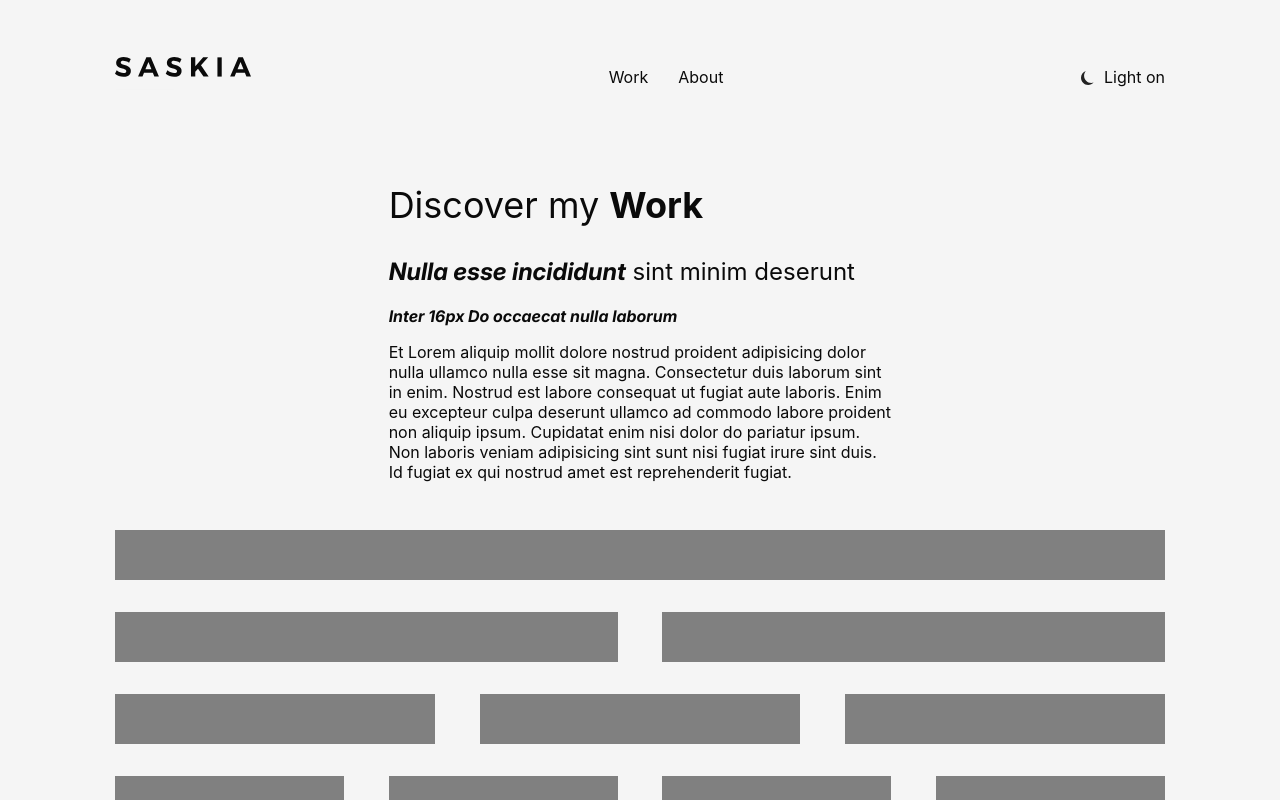
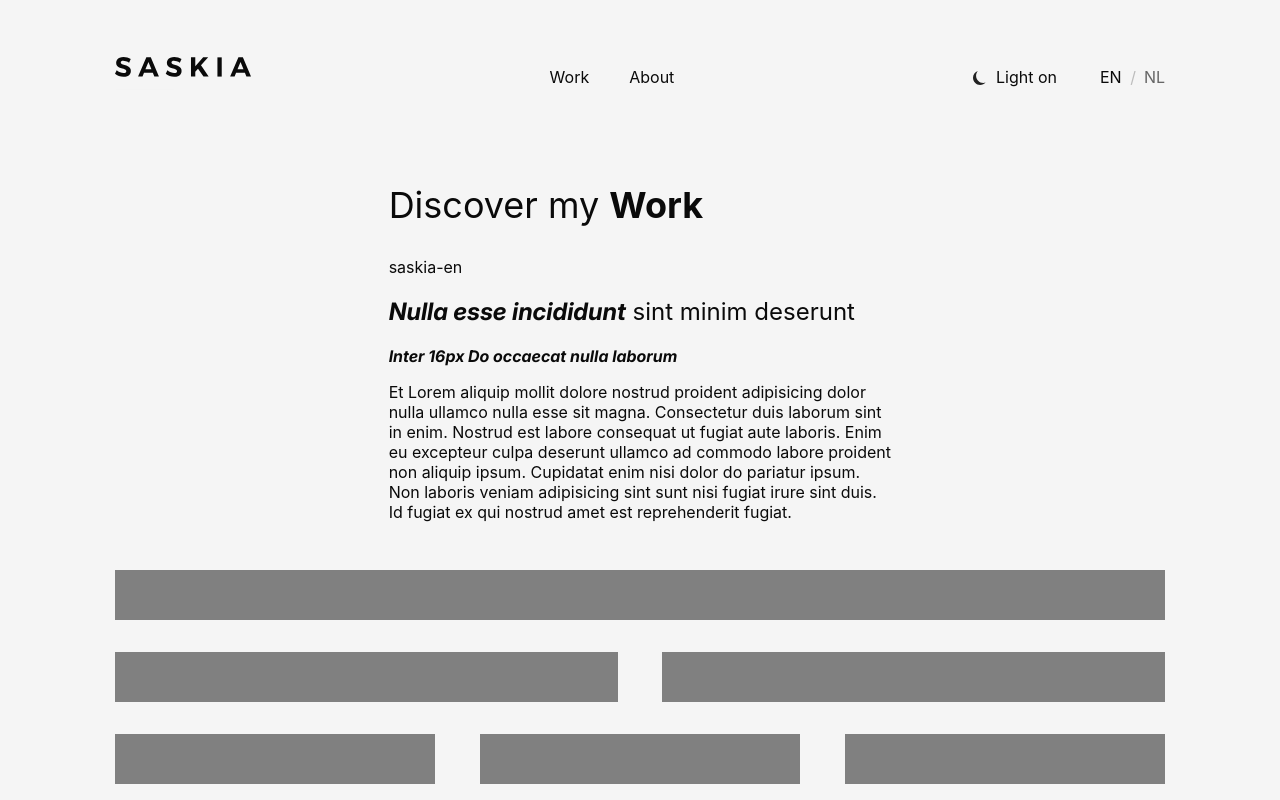
Before and after one commit to saskiawijnstra/websitesaskia, a Vue app in the folder web-code/: page / in a window 1280 px wide. Shown: the top 800 px of the page. Built offline with nearby package versions, Linux system fonts and the light colour scheme; a web font is replaced by a local one.

Commit message:
improve accessibilty add sun/moon rise animation

```diff
--- a/web-code/src/App.vue
+++ b/web-code/src/App.vue
@@ -1,8 +1,3 @@
-<script setup lang="ts">
-import GridTest from "./components/grid-test.vue";
-import headerBar from "./components/header/header-bar.vue";
-</script>
-
 <template>
   <header-bar />
 
@@ -15,6 +10,8 @@ import headerBar from "./components/header/header-bar.vue";
   <article class="grid-container">
     <div class="content col-span-6-start-4">
       <h1>Discover my <strong>Work</strong></h1>
+
+      {{ t("page-logo-alt") }}
 
       <h2>
         <strong><i>Nulla esse incididunt</i></strong> sint minim deserunt
@@ -37,4 +34,12 @@ import headerBar from "./components/header/header-bar.vue";
   <grid-test />
 </template>
 
+<script setup lang="ts">
+import { useI18n } from "vue-i18n";
+import GridTest from "./components/grid-test.vue";
+import headerBar from "./components/header/header-bar.vue";
+
+const { t } = useI18n();
+</script>
+
 <style lang="scss"></style>
--- a/web-code/src/components/elements/toggle-button.vue
+++ b/web-code/src/components/elements/toggle-button.vue
@@ -39,6 +39,15 @@ function onChange(event: Event) {
   align-items: center;
   cursor: pointer;
 
+  &:focus-visible {
+    border: 2px solid red;
+  }
+
+  &:has(input:focus-visible) {
+    outline: 1px solid var(--color-default-focus-border);
+    outline-offset: 2px;
+  }
+
   input[type="checkbox"] {
     position: absolute;
     opacity: 0;
@@ -48,11 +57,6 @@ function onChange(event: Event) {
 
   .custom-toggle {
     display: inline-block;
-
-    input:checked + & {
-      // background-color: #333;
-      // color: white;
-    }
   }
 }
 </style>
--- a/web-code/src/components/header/color-scheme-switch.vue
+++ b/web-code/src/components/header/color-scheme-switch.vue
@@ -2,17 +2,17 @@
   <toggle-button
     :modelValue="useDarkMode"
     @update:model-value="updateValue($event)"
-    accessibility-label="toggleDarkmode"
+    :accessibility-label="t('settings.toggle-dark-mode-accessibility-label')"
     class="color-scheme-switch"
   >
     <div class="content">
       <figure aria-labelledby="#color-scheme-label">
-        <transition name="fade" mode="out-in">
+        <transition name="rise" mode="out-in">
           <light-mode-icon v-if="useDarkMode" />
           <dark-mode-icon v-else />
         </transition>
       </figure>
-      <div id="#color-scheme-label">
+      <div id="#color-scheme-label" class="text">
         {{ t("settings.toggle-dark-mode", +useDarkMode - 1) }}
       </div>
     </div>
@@ -35,7 +35,6 @@ const uiStore = useUiStore();
 const { colorScheme } = storeToRefs(uiStore);
 
 const useDarkMode = ref(colorScheme.value === "dark");
-console.log("used", useDarkMode.value);
 
 function updateValue(event: boolean) {
   useDarkMode.value = event;
@@ -44,11 +43,26 @@ function updateValue(event: boolean) {
 </script>
 
 <style scoped lang="scss">
+.rise {
+  &-enter-active,
+  &-leave-active {
+    transition: transform 0.2s ease;
+  }
+  &-enter-from,
+  &-leave-to {
+    transform: translateY(100%);
+  }
+}
+
+.text {
+  min-width: 64px;
+}
 .color-scheme-switch {
   display: inline-flex;
   align-items: center;
   cursor: pointer;
 
+  overflow: hidden;
   .content {
     display: flex;
     align-items: center;
--- a/web-code/src/components/header/header-bar.vue
+++ b/web-code/src/components/header/header-bar.vue
@@ -19,6 +19,7 @@
 
       <div class="settings">
         <color-scheme-switch />
+        <locale-switch />
       </div>
     </div>
   </div>
@@ -27,6 +28,7 @@
 <script lang="ts" setup>
 import { useI18n } from "vue-i18n";
 import colorSchemeSwitch from "./color-scheme-switch.vue";
+import localeSwitch from "./locale-switch.vue";
 import LogoSvg from "@/assets/images/logo.svg?component";
 import { useUiStore } from "../../stores/uiStore";
 import { storeToRefs } from "pinia";
@@ -82,7 +84,7 @@ const { colorScheme } = storeToRefs(uiStore);
     .settings {
       display: flex;
       align-items: center;
-      gap: 30px;
+      gap: 40px;
 
       a {
         color: var(--color-niet-zwart);
--- /dev/null
+++ b/web-code/src/components/header/locale-switch.vue
@@ -0,0 +1,76 @@
+<template>
+  <div
+    class="locale-switch"
+    role="radiogroup"
+    :aria-label="t('settings.select-language-accessibility-label')"
+  >
+    <label
+      v-for="locale in availableLocales"
+      :key="locale"
+      :class="['locale-option', { active: locale === currentLocale }]"
+      :aria-checked="locale === currentLocale"
+      role="radio"
+    >
+      <input type="radio" :value="locale" v-model="selected" class="sr-only" />
+      {{ locale }}
+    </label>
+  </div>
+</template>
+
+<script setup lang="ts">
+import { computed } from "vue";
+import { useI18n } from "vue-i18n";
+
+const { t } = useI18n();
+
+const { availableLocales, locale: currentLocale } = useI18n();
+
+const selected = computed({
+  get: () => currentLocale.value,
+  set: (val) => {
+    currentLocale.value = val;
+  },
+});
+</script>
+
+<style scoped lang="scss">
+.locale-switch {
+  display: flex;
+  gap: calc-rem(4px);
+}
+
+.locale-option {
+  cursor: pointer;
+  color: #666;
+  transition: color 0.2s;
+  text-transform: uppercase;
+  position: relative;
+
+  &.active {
+    color: var(--color-default-text);
+  }
+
+  &:not(:last-child)::after {
+    content: " / ";
+    color: var(--color-grijs-10);
+    margin-left: 0.25rem;
+    margin-right: 0.25rem;
+  }
+}
+
+.locale-option:has(input.sr-only:focus-visible) {
+  outline: 1px solid var(--color-default-focus-border);
+  outline-offset: 2px;
+}
+
+.sr-only {
+  position: absolute;
+  width: 1px;
+  height: 1px;
+  margin: -1px;
+  padding: 0;
+  border: 0;
+  clip: rect(0, 0, 0, 0);
+  overflow: hidden;
+}
+</style>
--- a/web-code/src/localization/en/en.json
+++ b/web-code/src/localization/en/en.json
@@ -7,6 +7,8 @@
     }
   },
   "settings": {
-    "toggle-dark-mode": "Light on | Light off"
+    "toggle-dark-mode-accessibility-label": "Toggle color scheme",
+    "toggle-dark-mode": "Light on | Light off",
+    "select-language-accessibility-label": "Select Language / Taal selecteren"
   }
 }
--- a/web-code/src/localization/nl/nl.json
+++ b/web-code/src/localization/nl/nl.json
@@ -1,5 +1,5 @@
 {
-  "page-logo-alt": "saskia-en",
+  "page-logo-alt": "saskia-nl",
   "navigation": {
     "link-labels": {
       "work": "Work",
--- a/web-code/src/main.ts
+++ b/web-code/src/main.ts
@@ -7,8 +7,16 @@ import localeDataNl from "./localization/nl/nl.json";
 import { router } from "./router/router";
 import { createPinia } from "pinia";
 
+var navigatorLanguage = window.navigator.language;
+let defaultLanguage = "en";
+if (navigatorLanguage === "nl") {
+  defaultLanguage = "nl";
+}
+
 const i18n = createI18n({
   // something vue-i18n options here ...
+  fallbackLocale: "en",
+  locale: defaultLanguage,
   messages: {
     en: localeDataEn,
     nl: localeDataNl,
--- a/web-code/src/scss/style.scss
+++ b/web-code/src/scss/style.scss
@@ -44,9 +44,9 @@
   --color-grijs-8: #d2d2d2;
   --color-grijs-9: #c7c7c7;
   --color-grijs-10: #bdbdbd;
-}
 
-@media (prefers-color-scheme: dark) {
+  --color-default-text: var(--color-niet-zwart);
+  --color-default-focus-border: var(--color-middle-grijs);
 }
 
 html,
@@ -59,7 +59,12 @@ body {
   &.color-scheme-dark {
     color: var(--color-niet-wit);
     background-color: var(--color-niet-zwart);
+    --color-default-text: var(--color-niet-wit);
   }
+}
+*:focus-visible {
+  outline: 1px solid var(--color-default-focus-border);
+  outline-offset: 2px;
 }
 
 h1 {
```
